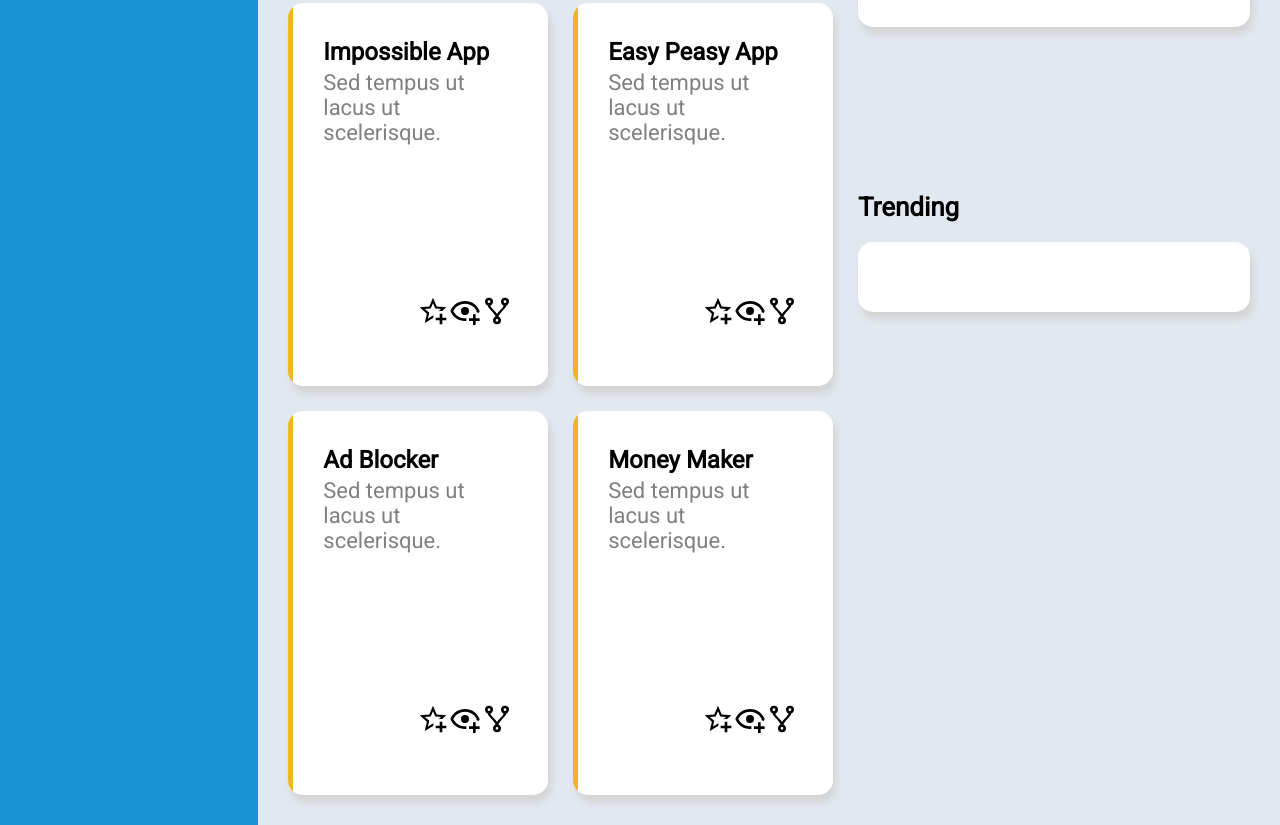
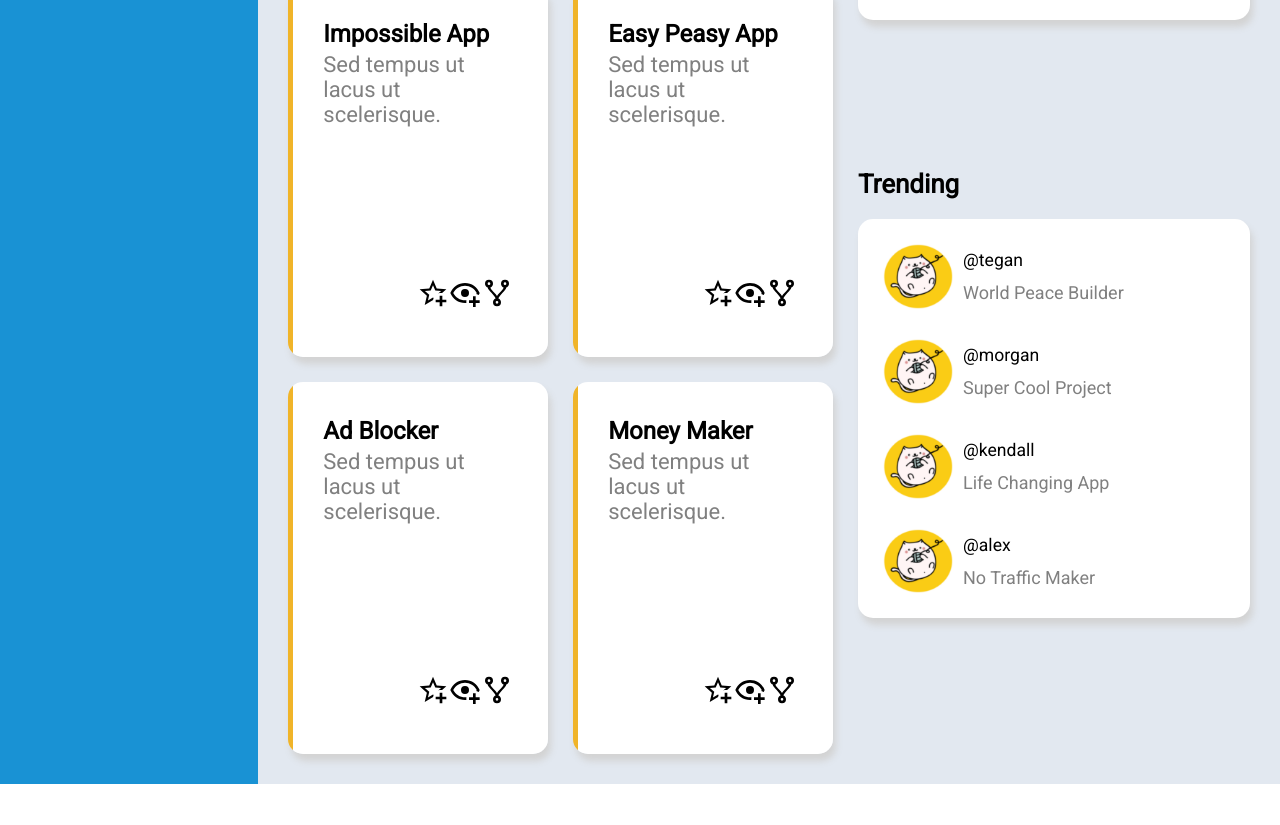
Before and after one commit to npdawson/odin-admin-dashboard, a plain HTML site: page index.html in a window 1280 px wide. Shown: the part 771-1596 px from the top of the page. After the commit the page ends 1555 px from the top, so only its background shows below. Drawn offline with Linux system fonts and the light colour scheme.

Commit message:
finish Trending section

```diff
--- a/index.html
+++ b/index.html
@@ -206,13 +206,25 @@
 			<div class="trending">
 				<div class="title">Trending</div>
 				<div class="card">
-					<div class="user">
+					<div class="project">
+						<img src="icons/morgan.png" class="user-icon" />
+						<div class="user">@tegan</div>
+						<div class="title">World Peace Builder</div>
 					</div>
-					<div class="user">
+					<div class="project">
+						<img src="icons/morgan.png" class="user-icon" />
+						<div class="user">@morgan</div>
+						<div class="title">Super Cool Project</div>
 					</div>
-					<div class="user">
+					<div class="project">
+						<img src="icons/morgan.png" class="user-icon" />
+						<div class="user">@kendall</div>
+						<div class="title">Life Changing App</div>
 					</div>
-					<div class="user">
+					<div class="project">
+						<img src="icons/morgan.png" class="user-icon" />
+						<div class="user">@alex</div>
+						<div class="title">No Traffic Maker</div>
 					</div>
 				</div>
 			</div>
--- a/style.css
+++ b/style.css
@@ -79,7 +79,7 @@ body {
 .main {
 	display: grid;
 	gap: 25px;
-	grid-template-columns: 5fr 2fr;
+	grid-template-columns: 4fr 1fr;
 	grid-template-rows: 1fr 1fr;
 	background-color: #e2e8f0;
 	padding: 30px;
@@ -139,14 +139,11 @@ body {
 
 .project-cards .card {
 	background: linear-gradient(to right, #f0b429 2%, white 2% 100%);
-	grid-template-rows: 32px 4fr 1fr;
+	grid-template-rows: 32px 5fr 1fr;
 }
 
 .announcements .card {
 	grid-auto-rows: auto;
-}
-
-.trending .card {
 }
 
 .card .title {
@@ -196,6 +193,34 @@ body {
 	font-size: 16px;
 }
 
+.trending .card {
+	display: grid;
+	grid-template-rows: repeat(4, 1fr);
+	gap: 30px;
+	padding: 25px;
+}
+
+.trending .project {
+	display: grid;
+	grid-template-columns: 80px 1fr;
+	grid-template-rows: 1fr 1fr;
+	align-items: center;
+}
+
+.project .user-icon {
+	grid-row: 1 / 3;
+}
+
+.project .user {
+	font-size: 1.1em;
+}
+
+.project > .title {
+	font-size: 18px;
+	font-weight: normal;
+	color: gray;
+}
+
 h1 {
 	display: grid;
 	gap: 10px;
```
